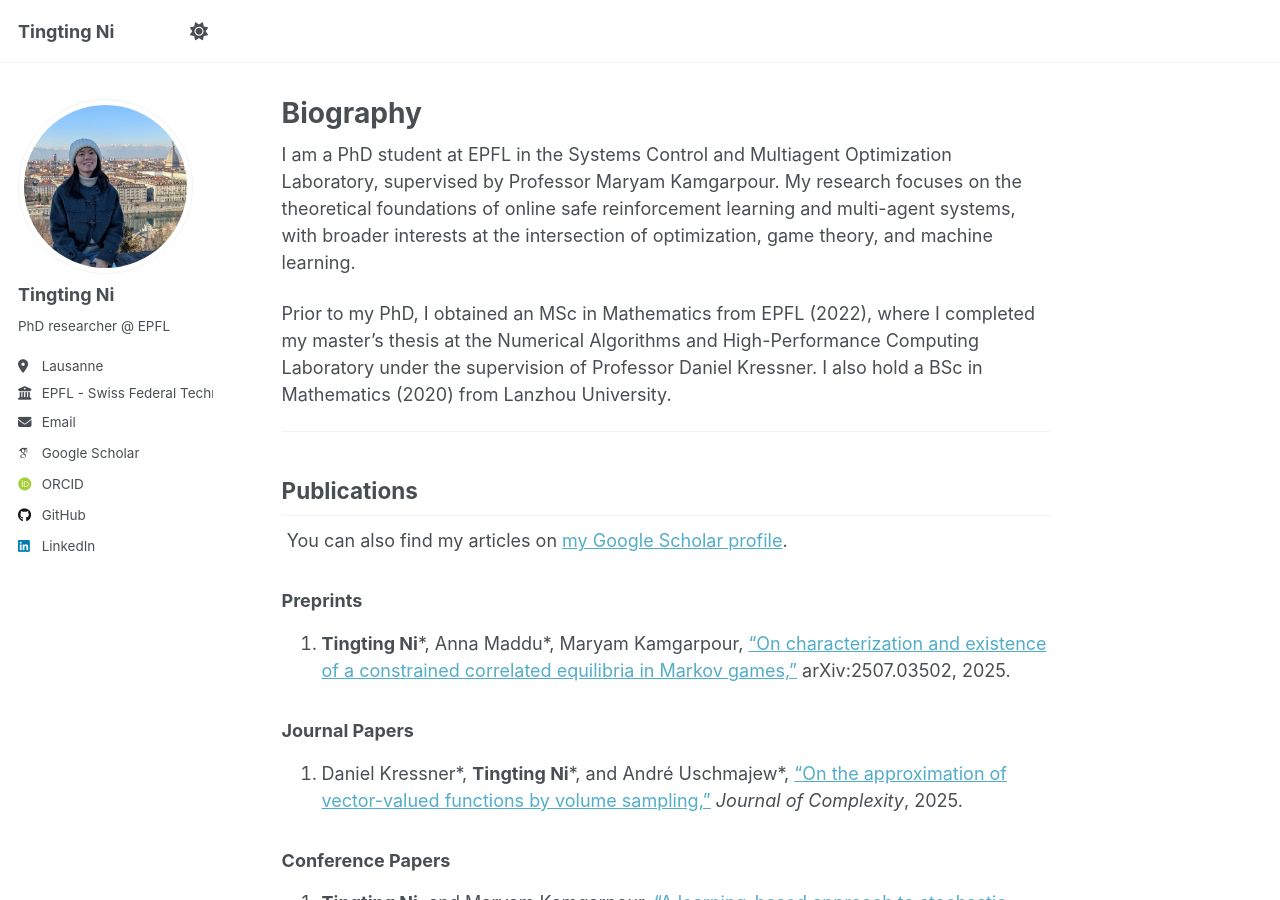
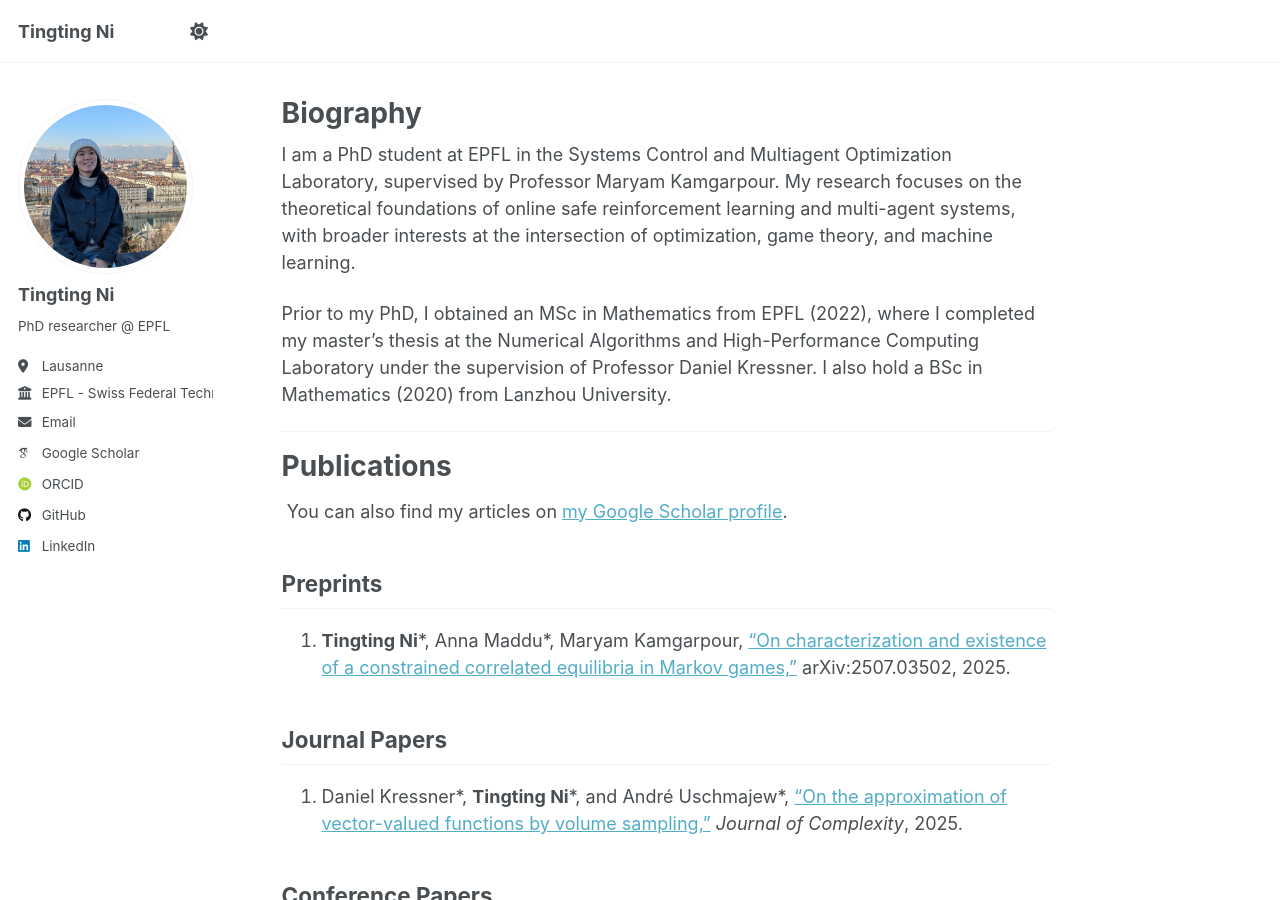
Before and after one commit to ni-tingting/ni-tingting.github.io, a Jekyll site: the page built from _pages/about.md, in a window 1280 px wide and 900 px high. Built offline with Jekyll 4.4.1, drawn with Linux system fonts in a browser that asks for light colours; some web fonts are replaced; a script that is not in the unit is left out.

```diff
--- a/_pages/about.md
+++ b/_pages/about.md
@@ -11,7 +11,7 @@ I am a PhD student at EPFL in the Systems Control and Multiagent Optimization La
 Prior to my PhD, I obtained an MSc in Mathematics from EPFL (2022), where I completed my master’s thesis at the Numerical Algorithms and High-Performance Computing Laboratory under the supervision of Professor Daniel Kressner. I also hold a BSc in Mathematics (2020) from Lanzhou University.
 
 ---
-## Publications
+# Publications
 
 {% if site.author.googlescholar %}
   <div class="wordwrap">
@@ -19,15 +19,15 @@ Prior to my PhD, I obtained an MSc in Mathematics from EPFL (2022), where I comp
   </div>
 {% endif %}
 
-### Preprints
+## Preprints
 
 1. **Tingting Ni**\*, Anna Maddu\*, Maryam Kamgarpour, ["On characterization and existence of a constrained correlated equilibria in Markov games,"](https://arxiv.org/abs/2507.03502) arXiv:2507.03502, 2025.
 
-### Journal Papers
+## Journal Papers
 
 1. Daniel Kressner\*,  **Tingting Ni**\*, and André Uschmajew\*, [“On the approximation of vector-valued functions by volume sampling,”]([https://www.sciencedirect.com/science/article/pii/S0885064X24000645]) _Journal of Complexity_, 2025.
 
-### Conference Papers
+## Conference Papers
 
 1. **Tingting Ni**, and Maryam Kamgarpour, [“A learning-based approach to stochastic optimal control under reach-avoid constraint,"](https://dl.acm.org/doi/10.1145/3716863.3718055) _In Proceedings of the 28th ACM International Conference on Hybrid Systems: Computation and Control (HSCC)_, 2025.
 2. **Tingting Ni**, and Maryam Kamgarpour, [“A safe exploration approach to constrained Markov decision processes,"](https://proceedings.mlr.press/v258/ni25a.html) _In International Conference on Artificial Intelligence and Statistics (AISTATS), PMLR_, 2025. (Presented also at ICML 2024 Workshop: Foundations of Reinforcement Learning and Control)
```
